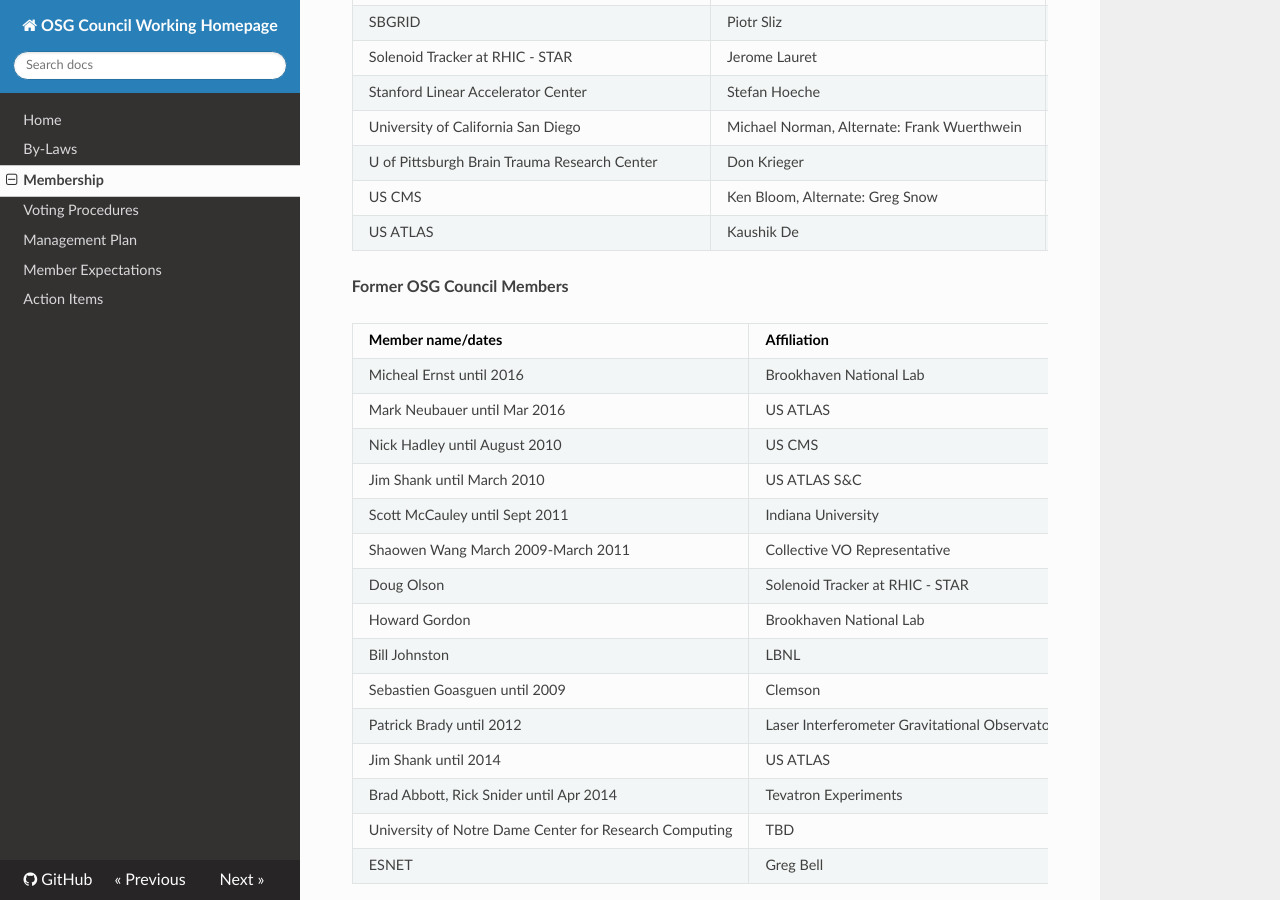
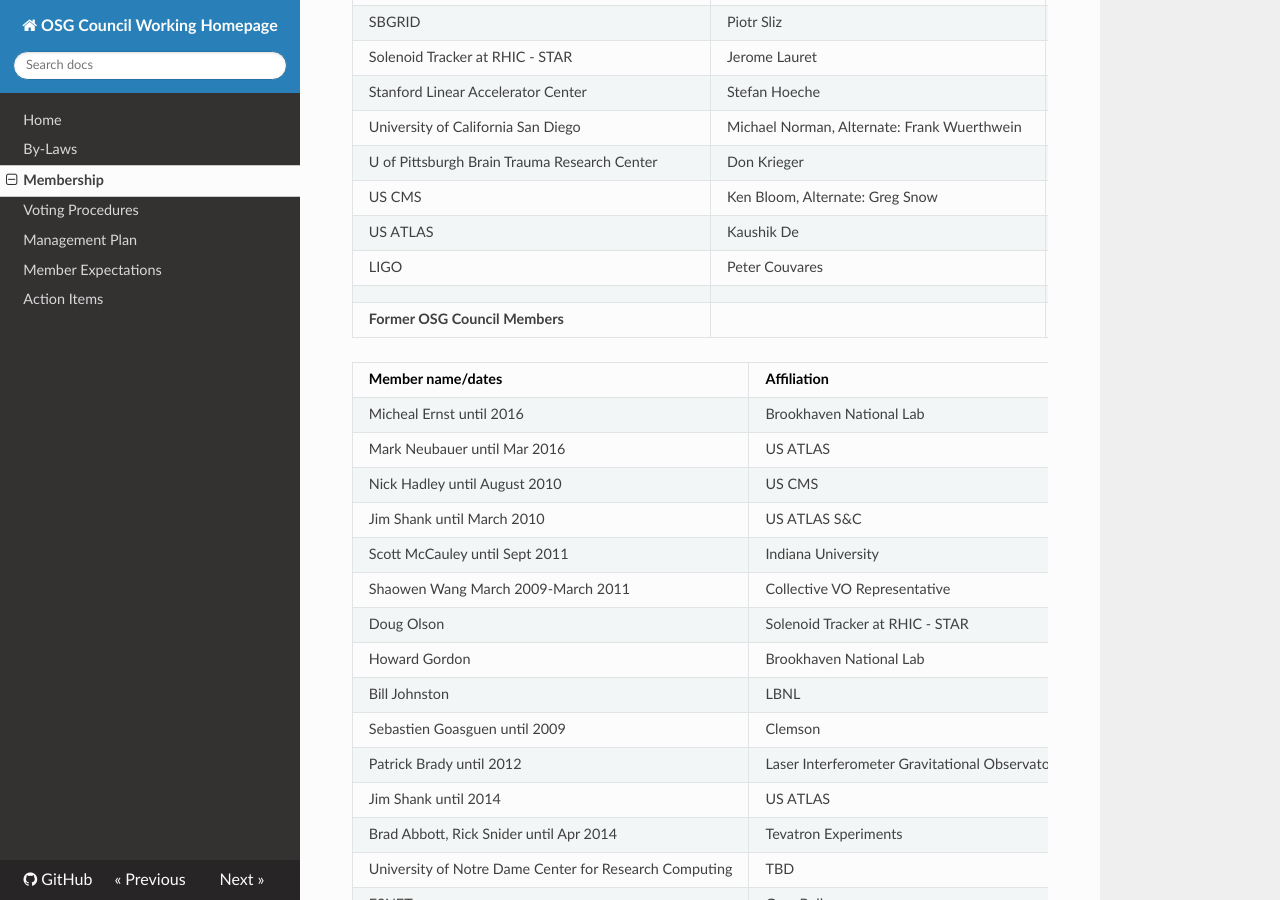
Before and after one commit to osg-htc/council, an MkDocs documentation site: the page built from docs/Members.md, in a window 1280 px wide and 900 px high, scrolled down 662 px. Built offline with MkDocs 1.6.1, drawn with Linux system fonts in a browser that asks for light colours; nearby versions of some CDN libraries; old or Windows-style settings are respelled for this version of MkDocs.

Commit message:
Update Members.md

```diff
--- a/docs/Members.md
+++ b/docs/Members.md
@@ -24,7 +24,8 @@
 | U of Pittsburgh Brain Trauma Research Center      | Don Krieger                                    | Research User                                         |
 | US CMS                                            | Ken Bloom, Alternate: Greg Snow                | User Community                                        |
 | US ATLAS                                          | Kaushik De                                     | User Community
-
+| LIGO                                              | Peter Couvares                                 | User Community
+|
 **Former OSG Council Members**
 
 | Member name/dates                                      | Affiliation                                           |
```
